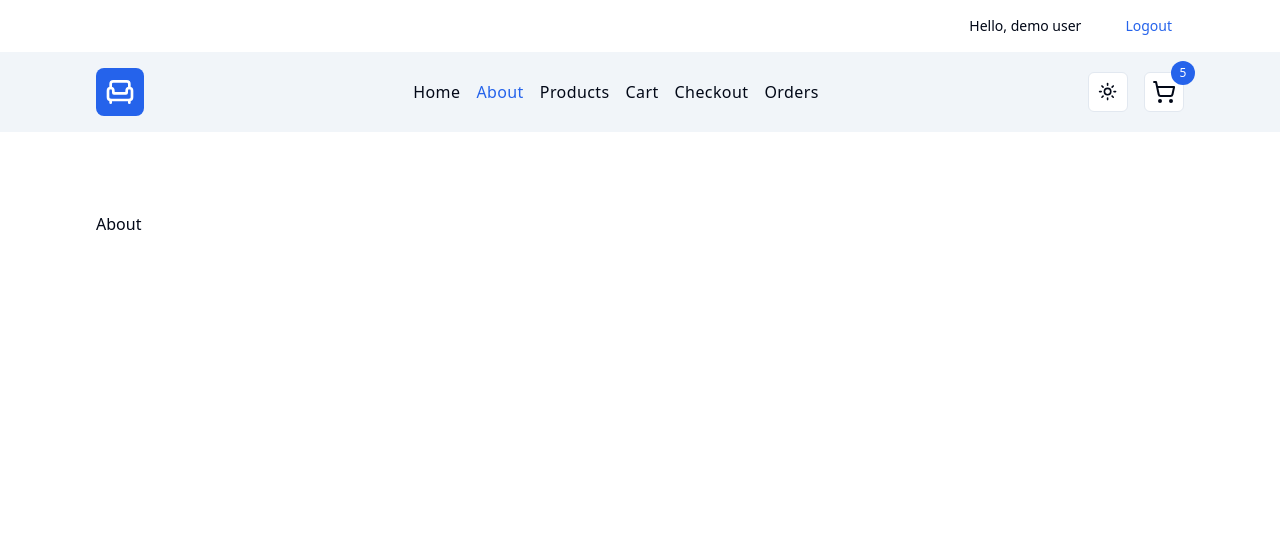
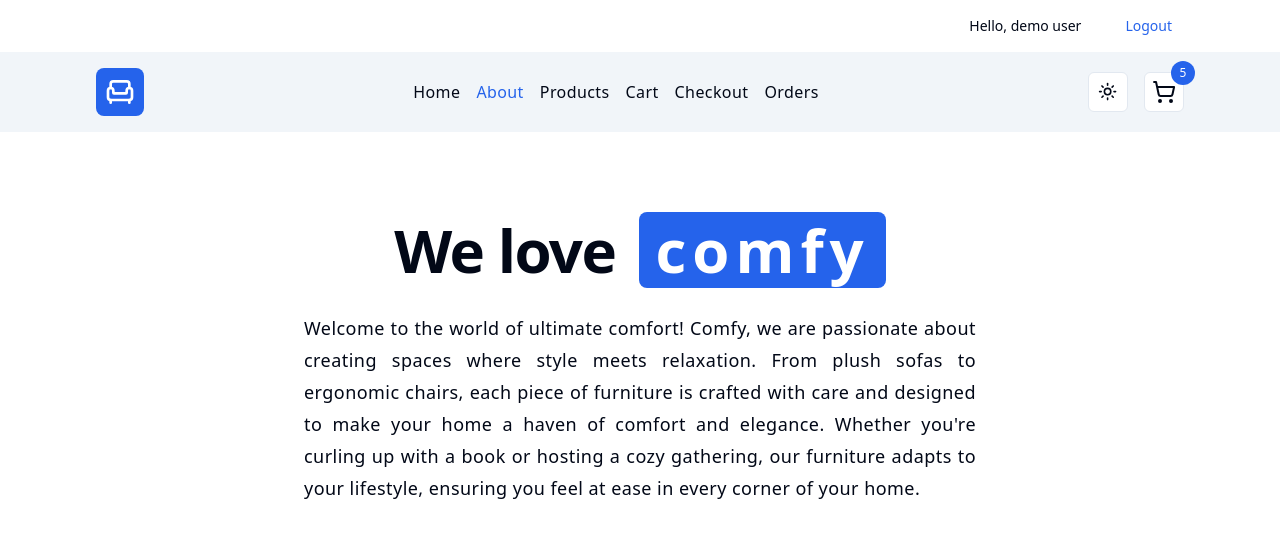
Before and after one commit to kimamovic21/udemy-practical-typescript-course-johnsmilga, a React (Vite) app in the folder 03-store-project/: page /about in a window 1280 px wide. Shown: the top 538 px of the page. Built offline with nearby package versions, Linux system fonts and the light colour scheme.

Commit message:
148. About Page Component
-u komponenti About.tsx kreirani HTML elementi sa Tailwind CSS klasama

```diff
--- a/03-store-project/src/pages/About.tsx
+++ b/03-store-project/src/pages/About.tsx
@@ -1,6 +1,20 @@
 function About() {
   return (
-    <div>About</div>
+    <section>
+      <h2 className='flex flex-wrap gap-2 sm:gap-x-6 items-center justify-center text-4xl font-bold leading-none tracking-tight sm:text-6xl '>
+        We love
+        <span className='bg-primary py-2 px-4 rounded-lg  tracking-widest text-white'>
+          comfy
+        </span>
+      </h2>
+
+      <p className='mt-6 text-lg tracking-wide leading-8 max-w-2xl mx-auto text-justify'>
+        Welcome to the world of ultimate comfort! Comfy, we are passionate about creating spaces where style meets relaxation.
+        From plush sofas to ergonomic chairs, each piece of furniture is crafted with care and designed to make your home a haven
+        of comfort and elegance. Whether you're curling up with a book or hosting a cozy gathering, our furniture adapts to your
+        lifestyle, ensuring you feel at ease in every corner of your home.
+      </p>
+    </section>
   )
 }
 
```
Also changed, not shown: 1 other file (tests, documents, lock files or other folders).
